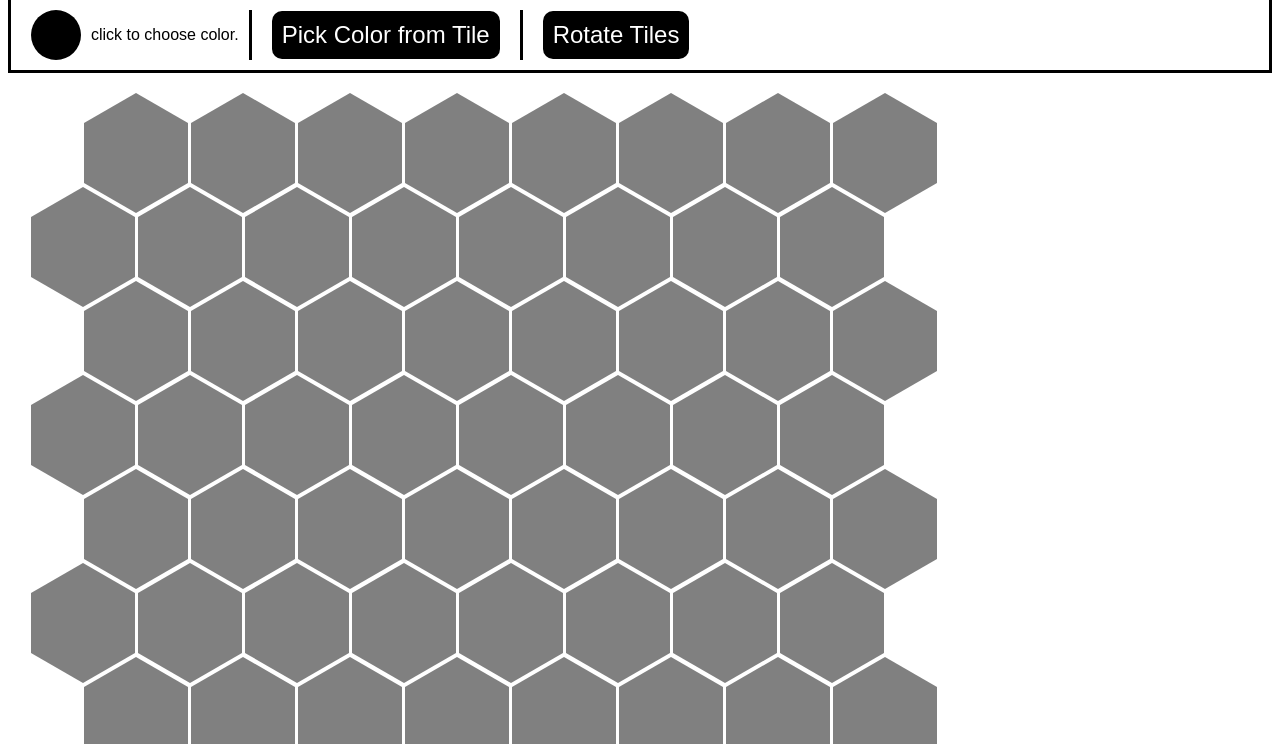
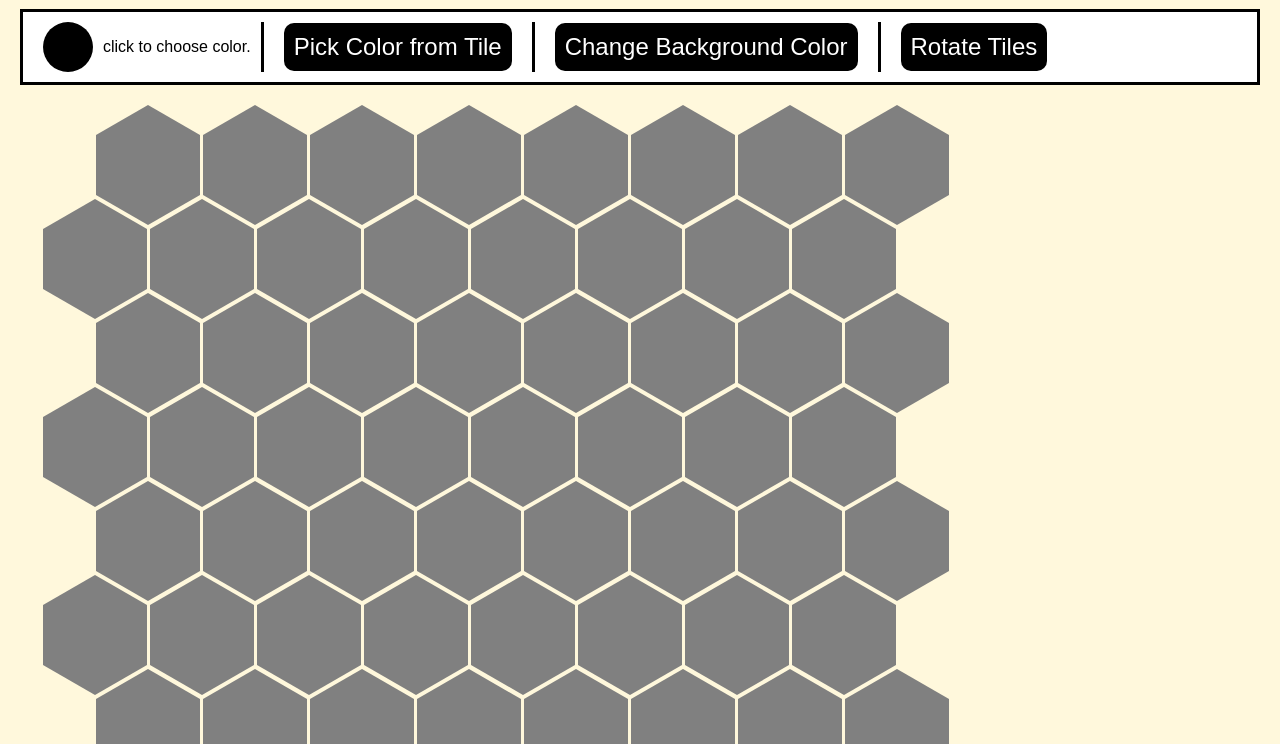
Before and after one commit to simonsasse/tile-designer, a plain HTML site: page index.html in a window 1280 px wide. Shown: the part 125-869 px from the top of the page. Drawn offline with Linux system fonts and the light colour scheme.

Commit message:
changeable background color
Signed-off-by: simonsasse <simonsasse97@gmail.com>

```diff
--- a/index.html
+++ b/index.html
@@ -25,6 +25,10 @@
         <button onclick="colorPicker()" id="pickColorButton">Pick Color from Tile</button>
         <!-- vertical line  -->
         <div style="width: 3px; height: 50px; background-color: #000000; float: left;"></div>
+        <!-- change background color button -->
+        <button onclick="changeBackgroundColor()" id="changeBackgroundColorButton">Change Background Color</button>
+        <!-- vertical line  -->
+        <div style="width: 3px; height: 50px; background-color: #000000; float: left;"></div>
         <!-- add a switch to rotate tiles with lable "rotate tiles" -->
         <button id="rotateTilesID" onclick="rotateTiles()">Rotate Tiles</button>
         <!-- add a download button  -->
--- a/main.css
+++ b/main.css
@@ -1,9 +1,9 @@
-html {
+body {
     left: 0;
     margin: 0;
-    padding: 0;
-    width: 100vw;
+    padding: 20px;
     font-family: sans-serif;
+    background-color: cornsilk;
 }
 
 h1 {
@@ -12,6 +12,7 @@ h1 {
     margin: 0;
     padding: 20px;
     color: black;
+    text-shadow: white 5px 5px 0px;
 }
 
 button {
@@ -35,6 +36,7 @@ button:active {
 
 /* topnav */
 .topnav {
+    background-color: white;
     /* center content vertically with 20 px between*/
     display: flex;
     align-items: center;
--- a/main.js
+++ b/main.js
@@ -1,6 +1,7 @@
 let color = "#000000";
 let colorPickerMode = false;
 let rotated = true;
+let backgroundColor = "#ffffff";
 
 // Function that exports the tiles as a png image
 function exportTiles() {
@@ -51,6 +52,25 @@ function changeColor(newColor) {
     color = newColor;
     // turn color of colorCircleID to the color of the clicked tile
     document.getElementById("colorCircleID").style.background = color;
+}
+
+// call color picker and safe selected color
+function changeBackgroundColor() {
+    document.getElementById("colorDialogID").onchange = function () {
+        backgroundColor = document.getElementById("colorDialogID").value;
+        // change background color
+        changeBackgroundColorCallback(backgroundColor);
+    };
+    document.getElementById("colorDialogID").focus();
+
+    document.getElementById("colorDialogID").click();
+}
+
+// function to change html background color
+function changeBackgroundColorCallback(newColor) {
+    // log
+    console.log("changeBackgroundColor: " + newColor);
+    document.body.style.background = newColor;
 }
 
 
```
